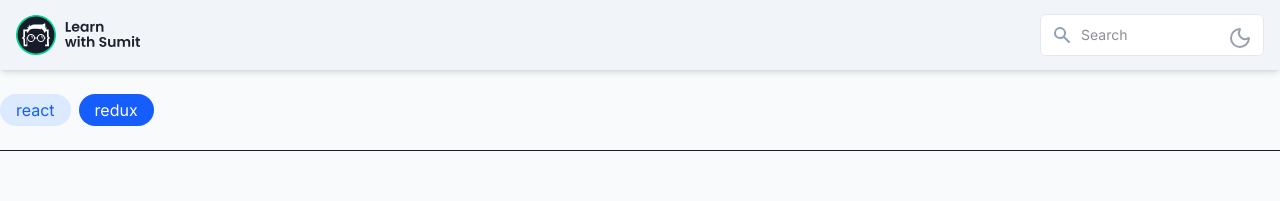
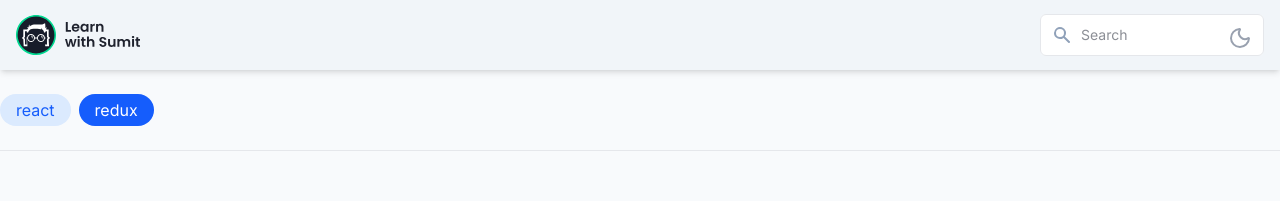
Before and after one commit to MosfiqurRubel/think-in-a-redux-way, a React (Vite) app in the folder videoapp/: page / in a window 1280 px wide. Shown: the top 201 px of the page. Built offline with nearby package versions, Linux system fonts and the light colour scheme.

Commit message:
updated - header issue when scroll

```diff
--- a/videoapp/src/components/Navbar.jsx
+++ b/videoapp/src/components/Navbar.jsx
@@ -7,8 +7,8 @@ const Navbar = ({ isScrolled }) => {
   return (
     <nav
       className={cn(
-        "fixed w-full z-40 transition-all duration-300 bg-slate-100 shadow-md py-3.5",
-        isScrolled && "bg-white py-3 shadow-md"
+        "w-full z-40 transition-all duration-300 bg-slate-100 shadow-md py-3.5",
+        isScrolled && "bg-white py-3 shadow-md fixed"
       )}
     >
       <div className="container flex items-center justify-between">
--- a/videoapp/src/components/Tags.jsx
+++ b/videoapp/src/components/Tags.jsx
@@ -2,7 +2,7 @@ import Tag from "@/components/ui/Tag";
 
 const Tags = () => {
   return (
-    <section className="max-w-7xl mx-auto px-5 py-6 lg:px-0 flex gap-2 border-b overflow-y-auto">
+    <section className="max-w-7xl mx-auto px-5 py-6 lg:px-0 flex gap-2 border-b border-border overflow-y-auto">
       <Tag />
     </section>
   );
--- a/videoapp/src/layouts/RootLayout.jsx
+++ b/videoapp/src/layouts/RootLayout.jsx
@@ -23,7 +23,7 @@ const RootLayout = () => {
       <Navbar isScrolled={isScrolled} />
       <main
         className={cn(
-          "pt-17.5 pb-3 2xl:px-6 min-h-full mx-auto",
+          "pt-0 pb-3 2xl:px-6 min-h-full mx-auto",
           isScrolled && "pt-16.5"
         )}
       >
```
